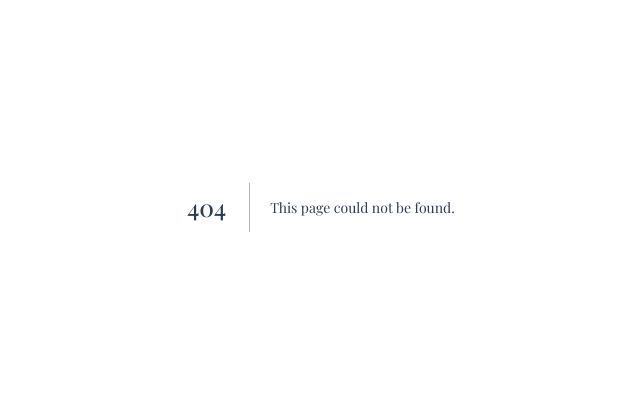
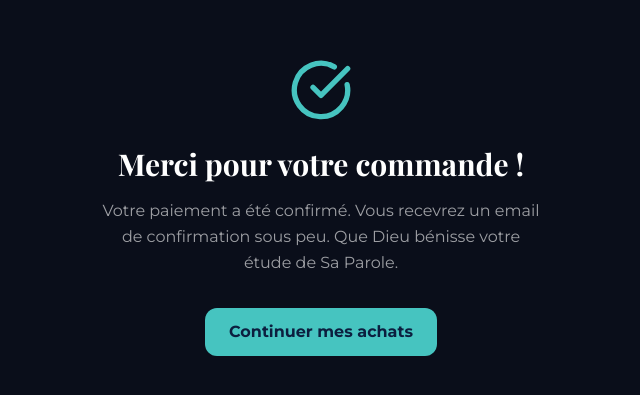
Before and after one commit to contactpreceptfrance-hub/precept_web, a Next.js app in the folder nextjs_space/: page /boutique/succes in a window 1280 px wide. Before the commit this address had no page. Shown: the part 193-588 px from the top of the page, without its empty margins (319-959 px from the left). Built offline with nearby package versions, Linux system fonts and the light colour scheme; a web font is replaced by a local one.

Commit message:
feat: add /boutique/succes and /boutique/annule pages

```diff
--- /dev/null
+++ b/nextjs_space/app/boutique/annule/page.tsx
@@ -0,0 +1,27 @@
+import Link from 'next/link'
+import { XCircle } from 'lucide-react'
+
+export default function AnnulePage() {
+  return (
+    <main className="min-h-screen bg-[#0a0e1a] flex items-center justify-center px-6">
+      <div className="text-center max-w-md">
+        <div className="flex justify-center mb-6">
+          <XCircle size={64} className="text-white/30" />
+        </div>
+        <h1 className="font-playfair text-3xl font-bold text-white mb-4">
+          Paiement annulé
+        </h1>
+        <p className="text-white/60 mb-8 leading-relaxed">
+          Votre paiement a été annulé. Aucun montant n&apos;a été débité.
+          Votre panier est toujours disponible.
+        </p>
+        <Link
+          href="/boutique"
+          className="inline-flex items-center gap-2 bg-[#46c4c0] text-[#0c1f3f] font-bold px-6 py-3 rounded-xl hover:bg-[#38b0ac] transition-colors"
+        >
+          Retour à la boutique
+        </Link>
+      </div>
+    </main>
+  )
+}
--- /dev/null
+++ b/nextjs_space/app/boutique/succes/page.tsx
@@ -0,0 +1,27 @@
+import Link from 'next/link'
+import { CheckCircle } from 'lucide-react'
+
+export default function SuccesPage() {
+  return (
+    <main className="min-h-screen bg-[#0a0e1a] flex items-center justify-center px-6">
+      <div className="text-center max-w-md">
+        <div className="flex justify-center mb-6">
+          <CheckCircle size={64} className="text-[#46c4c0]" />
+        </div>
+        <h1 className="font-playfair text-3xl font-bold text-white mb-4">
+          Merci pour votre commande !
+        </h1>
+        <p className="text-white/60 mb-8 leading-relaxed">
+          Votre paiement a été confirmé. Vous recevrez un email de confirmation sous peu.
+          Que Dieu bénisse votre étude de Sa Parole.
+        </p>
+        <Link
+          href="/boutique"
+          className="inline-flex items-center gap-2 bg-[#46c4c0] text-[#0c1f3f] font-bold px-6 py-3 rounded-xl hover:bg-[#38b0ac] transition-colors"
+        >
+          Continuer mes achats
+        </Link>
+      </div>
+    </main>
+  )
+}
```
